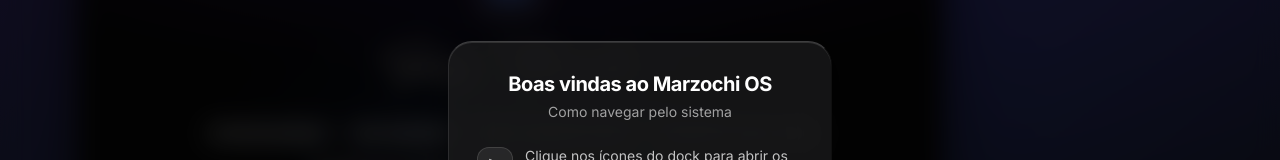
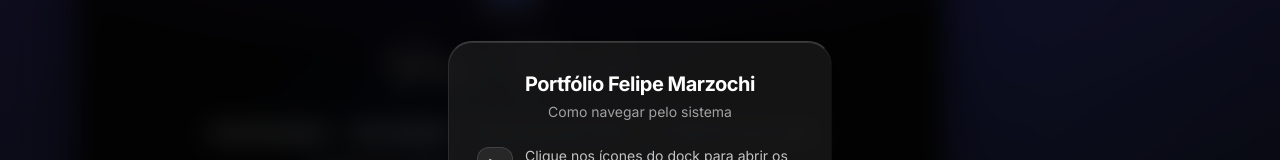
Before and after one commit to Fmarzochi/PortfolioFelipeMarzochi, a Next.js app: page / in a window 1280 px wide. Both pictures are taken after typing "Sample123" into the empty fields and a click on the button 746 px from the left and 574 px from the top of the page. Shown: the part 163-323 px from the top of the page. Built offline with nearby package versions, Linux system fonts and the light colour scheme.

Commit message:
docs: padroniza marca para Portfólio Felipe Marzochi

```diff
--- a/src/app/layout.tsx
+++ b/src/app/layout.tsx
@@ -8,7 +8,7 @@
 
 export const metadata: Metadata = {
   metadataBase: new URL('https://portfolio-felipe-marzochi.vercel.app'), // Substitua pela sua URL final se for diferente
-  title: 'Felipe Marzochi · Engenheiro de Software Sênior',
+  title: 'Portfólio Felipe Marzochi',
   description: 'Portfólio de Felipe Marzochi · Engenheiro de Software especializado em arquiteturas escaláveis (React · Next.js · Java · Cloud). Web OS interativo no browser.',
   keywords: [
     'Felipe Marzochi',
@@ -33,15 +33,15 @@
   openGraph: {
     type: 'website',
     locale: 'pt_BR',
-    title: 'Felipe Marzochi · Software Engineering Portfolio',
+    title: 'Portfólio Felipe Marzochi · Software Engineering',
     description: 'Explore um sistema operacional interativo no browser. Arquiteturas de alta performance com React, Next.js e Java.',
-    siteName: 'Marzochi OS',
+    siteName: 'Portfólio Felipe Marzochi',
     images: [
       {
         url: '/screenshots/01-login-screen.png',
         width: 1200,
         height: 630,
-        alt: 'Marzochi OS · Web OS Interface',
+        alt: 'Portfólio Felipe Marzochi · Web OS Interface',
       },
     ],
   },
--- a/src/components/apps/TerminalApp.tsx
+++ b/src/components/apps/TerminalApp.tsx
@@ -75,7 +75,7 @@
   const [input, setInput] = useState('');
   const [currentDir, setCurrentDir] = useState('/');
   const [history, setHistory] = useState<CommandRecord[]>([
-    { command: '', output: <div className="text-gray-400">Marzochi OS Shell v2.1.0 · Digite 'help' para começar.</div> }
+    { command: '', output: <div className="text-gray-400">Marzochi Shell v2.1.0 · Digite 'help' para começar.</div> }
   ]);
   const [cmdHistory, setCmdHistory] = useState<string[]>([]);
   const [historyIdx, setHistoryIdx] = useState(-1);
--- a/src/components/common/AppErrorBoundary.tsx
+++ b/src/components/common/AppErrorBoundary.tsx
@@ -34,7 +34,7 @@
           </div>
           <h2 className="text-lg font-bold text-white/90">Kernel Panic · {this.props.appName}</h2>
           <p className="mt-2 max-w-[240px] text-xs text-white/50 leading-relaxed">
-            Ocorreu uma falha inesperada na execução deste módulo. A integridade do Marzochi OS permanece preservada.
+            Ocorreu uma falha inesperada na execução deste módulo. A integridade do sistema permanece preservada.
           </p>
           <button
             onClick={() => this.setState({ hasError: false })}
--- a/src/components/os/WelcomeOverlay.tsx
+++ b/src/components/os/WelcomeOverlay.tsx
@@ -93,7 +93,7 @@
           {/* Header */}
           <div className="mb-6 text-center">
             <h2 className="text-xl font-bold tracking-tight text-white" id="welcome-title">
-              Boas vindas ao Marzochi OS
+              Portfólio Felipe Marzochi
             </h2>
             <p className="mt-1 text-sm text-white/60">
               {isMobile ? 'Gestos e navegação mobile' : 'Como navegar pelo sistema'}
```
Also changed, not shown: public/manifest.json.
